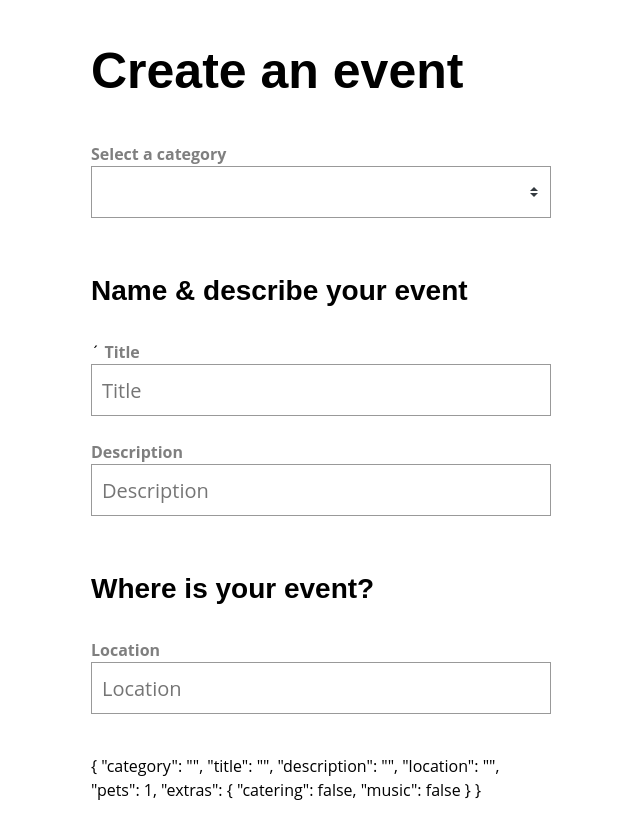
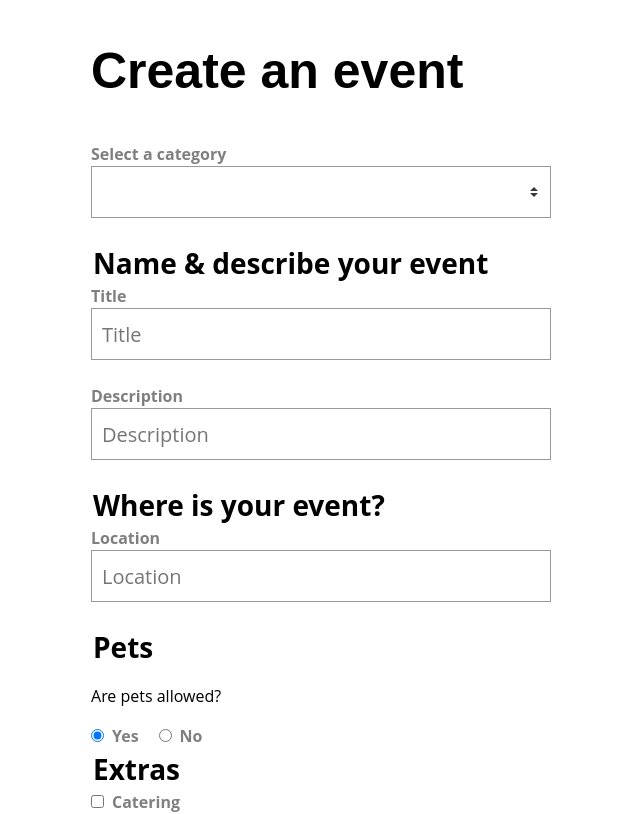
Before and after one commit to arifhossen-dev/ReUsableFormInVue, a Vue app: page / in a window 1280 px wide. Shown: the top 814 px of the page, without its empty margins (319-959 px from the left). Built offline with nearby package versions, Linux system fonts and the light colour scheme.

Commit message:
improve accessability

```diff
--- a/src/components/BaseInput.vue
+++ b/src/components/BaseInput.vue
@@ -1,14 +1,26 @@
 <template>
-  <label v-if="label">{{ label }}</label>
+  <label :for="uuid" v-if="label">{{ label }}</label>
   <input
     v-bind="$attrs"
     :value="modelValue"
     :placeholder="label"
     @input="$emit('update:modelValue', $event.target.value)"
     class="field"
+    :id="uuid"
+    :aria-describedby="error?`${uuid}-error`:null"
+    :aria-invalid="error?true:null"
   >
+  <p
+    aria-live="assertive "
+    v-if="error"
+    class="errorMessage"
+    :id="`${uuid}-error`"
+  >
+    {{ error }}
+  </p>
 </template>
 <script>
+import UniqueID from '../features/UniqueID';
 export default{
   props:{
     label:{
@@ -18,6 +30,17 @@
     modelValue:{
       type:[String,Number],
       default:''
+    },
+    error: {
+      type: String,
+      default: ''
+    }
+  },
+  setup(){
+    const uuid = UniqueID().getID()
+
+    return {
+      uuid
     }
   }
 }
--- a/src/views/SimpleForm.vue
+++ b/src/views/SimpleForm.vue
@@ -8,8 +8,8 @@
           label="Select a category"
         />
 
-      <h3>Name & describe your event</h3>´
-
+      <fieldset>
+        <legend>Name & describe your event</legend>
         <BaseInput
           v-model="event.title"
           label="Title"
@@ -21,21 +21,26 @@
           label="Description"
           type="text"
         />
+      </fieldset>
 
-      <h3>Where is your event?</h3>
+
+
+
+
+      <fieldset>
+        <legend>Where is your event?</legend>
 
         <BaseInput
           v-model="event.location"
           label="Location"
           type="text"
         />
+      </fieldset>
 
 
-      <p>
-        {{ event }}
-      </p>
-
-      <h3>Are pets allowed?</h3>
+      <fieldset>
+        <legend>Pets</legend>
+        <p>Are pets allowed?</p>
         <div>
           <BaseRadioGroup
             v-model="event.pets"
@@ -43,8 +48,11 @@
             :options="petOptions"
           />
         </div>
+      </fieldset>
 
-      <h3>Extras</h3>
+
+      <fieldset>
+        <legend>Extras</legend>
         <div>
           <BaseCheckbox
             v-model="event.extras.catering"
@@ -58,6 +66,8 @@
             label="Live Music"
           />
         </div>
+      </fieldset>
+
 
       <button type="submit">Submit</button>
     </form>
@@ -119,3 +129,16 @@
     components: { BaseInput, BaseSelect, BaseCheckbox, BaseRadio, BaseRadioGroup }
 }
 </script>
+<style>
+fieldset {
+  border: 0;
+  margin: 0;
+  padding: 0;
+}
+
+legend {
+  font-size: 28px;
+  font-weight: 700;
+  margin-top: 20px;
+}
+</style>
```
Lines whose indentation alone changed are shown as unchanged.
